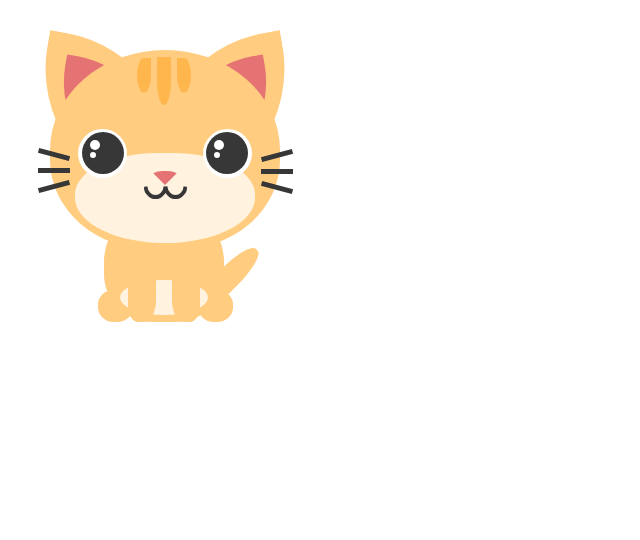
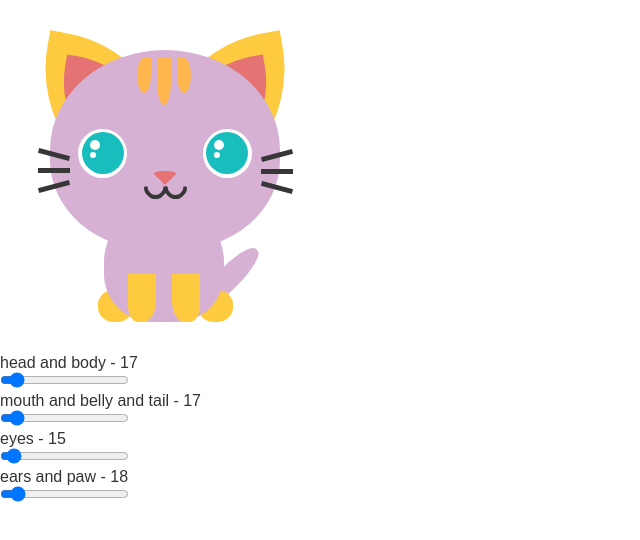
Before and after one commit to MohamedElmdary/crypto-kitties, an Angular app in the folder ui/: page / in a window 1280 px wide. Shown: the top 540 px of the page, without its empty margins (0-640 px from the left). Built offline with nearby package versions, Linux system fonts and the light colour scheme.

Commit message:
Added color controls

```diff
--- a/ui/src/app/app.component.html
+++ b/ui/src/app/app.component.html
@@ -1,2 +1,33 @@
-<div style="margin: 50px;">
-    <app-cat></app-cat></div>
+<div style="margin: 50px">
+  <app-cat
+    [body]="body.value"
+    [mouth]="mouth.value"
+    [eye]="eye.value"
+    [ear]="ear.value"
+  ></app-cat>
+</div>
+
+<br />
+<br />
+<br />
+<form [formGroup]="colors">
+  <div>
+    <p>head and body - {{ body.value }}</p>
+    <input type="range" min="10" max="98" formControlName="body" />
+  </div>
+
+  <div>
+    <p>mouth and belly and tail - {{ mouth.value }}</p>
+    <input type="range" min="10" max="98" formControlName="mouth" />
+  </div>
+
+  <div>
+    <p>eyes - {{ eye.value }}</p>
+    <input type="range" min="10" max="98" formControlName="eye" />
+  </div>
+
+  <div>
+    <p>ears and paw - {{ ear.value }}</p>
+    <input type="range" min="10" max="98" formControlName="ear" />
+  </div>
+</form>
--- a/ui/src/app/app.component.ts
+++ b/ui/src/app/app.component.ts
@@ -1,4 +1,5 @@
 import { Component } from '@angular/core';
+import { FormBuilder, FormControl } from '@angular/forms';
 
 @Component({
   selector: 'app-root',
@@ -6,5 +7,28 @@ import { Component } from '@angular/core';
   styleUrls: ['./app.component.scss']
 })
 export class AppComponent {
-  title = 'ui';
+  public colors = this.fb.group({
+    body: [17],
+    mouth: [17],
+    ear: [18],
+    eye: [15]
+  });
+
+  get body(): FormControl {
+    return this.colors.get('body') as FormControl;
+  }
+
+  get mouth(): FormControl {
+    return this.colors.get('mouth') as FormControl;
+  }
+
+  get ear(): FormControl {
+    return this.colors.get('ear') as FormControl;
+  }
+
+  get eye(): FormControl {
+    return this.colors.get('eye') as FormControl;
+  }
+
+  constructor(private fb: FormBuilder) {}
 }
--- a/ui/src/app/app.module.ts
+++ b/ui/src/app/app.module.ts
@@ -1,4 +1,5 @@
 import { NgModule } from '@angular/core';
+import { ReactiveFormsModule } from '@angular/forms';
 import { BrowserModule } from '@angular/platform-browser';
 
 import { AppComponent } from './app.component';
@@ -10,7 +11,8 @@ import { CatComponent } from './cat/cat.component';
     CatComponent
   ],
   imports: [
-    BrowserModule
+    BrowserModule,
+    ReactiveFormsModule
   ],
   providers: [],
   bootstrap: [AppComponent]
--- a/ui/src/app/cat/cat.component.html
+++ b/ui/src/app/cat/cat.component.html
@@ -1,29 +1,40 @@
 <div class="cat">
   <div class="cat__ear">
-    <div id="leftEar" class="cat__ear--left">
+    <div
+      id="leftEar"
+      class="cat__ear--left"
+      [ngStyle]="{ backgroundColor: earAndPaw }"
+    >
       <div class="cat__ear--left-inside"></div>
     </div>
-    <div id="rightEar" class="cat__ear--right">
+    <div
+      id="rightEar"
+      class="cat__ear--right"
+      [ngStyle]="{ backgroundColor: earAndPaw }"
+    >
       <div class="cat__ear--right-inside"></div>
     </div>
   </div>
 
-  <div id="head" class="cat__head">
+  <div id="head" class="cat__head" [ngStyle]="{ backgroundColor: bodyAndHead }">
     <div id="midDot" class="cat__head-dots">
       <div id="leftDot" class="cat__head-dots_first"></div>
       <div id="rightDot" class="cat__head-dots_second"></div>
     </div>
     <div class="cat__eye">
       <div class="cat__eye--left">
-        <span class="pupil-left"></span>
+        <span class="pupil-left" [ngStyle]="{ backgroundColor: eyes }"></span>
       </div>
       <div class="cat__eye--right">
-        <span class="pupil-right"></span>
+        <span class="pupil-right" [ngStyle]="{ backgroundColor: eyes }"></span>
       </div>
     </div>
     <div class="cat__nose"></div>
 
-    <div class="cat__mouth-contour"></div>
+    <div
+      class="cat__mouth-contour"
+      [ngStyle]="{ backgroundColor: mouthAndTail }"
+    ></div>
     <div class="cat__mouth-left"></div>
     <div class="cat__mouth-right"></div>
 
@@ -32,16 +43,32 @@
   </div>
 
   <div class="cat__body">
-    <div class="cat__chest"></div>
+    <div class="cat__chest" [ngStyle]="{ backgroundColor: bodyAndHead }"></div>
 
-    <div class="cat__chest_inner"></div>
+    <div
+      class="cat__chest_inner"
+      [ngStyle]="{ backgroundColor: mouthAndTail }"
+    ></div>
 
-    <div class="cat__paw-left"></div>
-    <div class="cat__paw-left_inner"></div>
+    <div class="cat__paw-left" [ngStyle]="{ backgroundColor: earAndPaw }"></div>
+    <div
+      class="cat__paw-left_inner"
+      [ngStyle]="{ backgroundColor: earAndPaw }"
+    ></div>
 
-    <div class="cat__paw-right"></div>
-    <div class="cat__paw-right_inner"></div>
+    <div
+      class="cat__paw-right"
+      [ngStyle]="{ backgroundColor: earAndPaw }"
+    ></div>
+    <div
+      class="cat__paw-right_inner"
+      [ngStyle]="{ backgroundColor: earAndPaw }"
+    ></div>
 
-    <div id="tail" class="cat__tail"></div>
+    <div
+      id="tail"
+      class="cat__tail"
+      [ngStyle]="{ backgroundColor: mouthAndTail }"
+    ></div>
   </div>
 </div>
--- a/ui/src/app/cat/cat.component.ts
+++ b/ui/src/app/cat/cat.component.ts
@@ -1,15 +1,34 @@
-import { Component, OnInit } from '@angular/core';
+import { Component, Input } from '@angular/core';
+import { colors } from '../colors';
 
 @Component({
   selector: 'app-cat',
   templateUrl: './cat.component.html',
   styleUrls: ['./cat.component.scss']
 })
-export class CatComponent implements OnInit {
+export class CatComponent {
 
-  constructor() { }
-
-  ngOnInit(): void {
+  bodyAndHead?: string;
+  @Input()
+  set body(key: keyof typeof colors) {
+    this.bodyAndHead = '#' + colors[key];
   }
 
+  mouthAndTail?: string;
+  @Input()
+  set mouth(key: keyof typeof colors) {
+    this.mouthAndTail = '#' + colors[key];
+  }
+
+  earAndPaw?: string;
+  @Input()
+  set ear(key: keyof typeof colors) {
+    this.earAndPaw = '#' + colors[key];
+  }
+
+  eyes?: string;
+  @Input()
+  set eye(key: keyof typeof colors) {
+    this.eyes = '#' + colors[key];
+  }
 }
--- /dev/null
+++ b/ui/src/app/colors.ts
@@ -0,0 +1,102 @@
+
+export const colors = {
+    0: "ae494f",
+    1: "9a3031",
+    2: "8cd42e",
+    3: "a0417a",
+    4: "91c656",
+    5: "299f7a",
+    6: "c65d1e",
+    7: "b2bbd6",
+    8: "2d4024",
+    9: "4b5715",
+    10: "ffcc80",
+    11: "3f1174",
+    12: "b22a90",
+    13: "fff3e0",
+    14: "4c858b",
+    15: "18bebe",
+    16: "b5044b",
+    17: "d6b1d4",
+    18: "fecb40",
+    19: "748882",
+    20: "4a3c95",
+    21: "482916",
+    22: "267bf0",
+    23: "5af7e2",
+    24: "adeacc",
+    25: "cf2b03",
+    26: "b3c459",
+    27: "353f9",
+    28: "5d4993",
+    29: "ba8d15",
+    30: "da2457",
+    31: "ff17fe",
+    32: "d6e81d",
+    33: "daf2db",
+    34: "19b510",
+    35: "18e26f",
+    36: "b7c36a",
+    37: "8cb175",
+    38: "bdce32",
+    39: "f2e0ba",
+    40: "a2f8a5",
+    41: "64bf50",
+    42: "f1a771",
+    43: "4982a9",
+    44: "f66c41",
+    45: "2fe802",
+    46: "bda142",
+    47: "8342ff",
+    48: "2b4ab4",
+    49: "ad4595",
+    50: "bae4f",
+    51: "b76d01",
+    52: "8e8207",
+    53: "285b9f",
+    54: "c4422a",
+    55: "f1eaa7",
+    56: "e3a0cc",
+    57: "65c116",
+    58: "656ccf",
+    59: "7c25f4",
+    60: "1e18d1",
+    61: "688a7d",
+    62: "1fe786",
+    63: "425716",
+    64: "4ac043",
+    65: "547836",
+    66: "24a216",
+    67: "fd9bba",
+    68: "24894d",
+    69: "c54b03",
+    70: "6fbdce",
+    71: "cff1dd",
+    72: "8805fb",
+    73: "fe99d2",
+    74: "c52f14",
+    75: "e31c54",
+    76: "d010eb",
+    77: "b83436",
+    78: "c294b6",
+    79: "564a6c",
+    80: "531bcf",
+    81: "c04b8c",
+    82: "3cd2ef",
+    83: "82286c",
+    84: "aa2639",
+    85: "86be6c",
+    86: "e62102",
+    87: "5471fc",
+    88: "5c089",
+    89: "703c75",
+    90: "9a8e8f",
+    91: "8b9307",
+    92: "fcbc82",
+    93: "ea5978",
+    94: "b8e370",
+    95: "43474b",
+    96: "262d2b",
+    97: "ddd67e",
+    98: "344867"
+} as const
```
Also changed, not shown: 1 other file (tests, documents, lock files or other folders).
